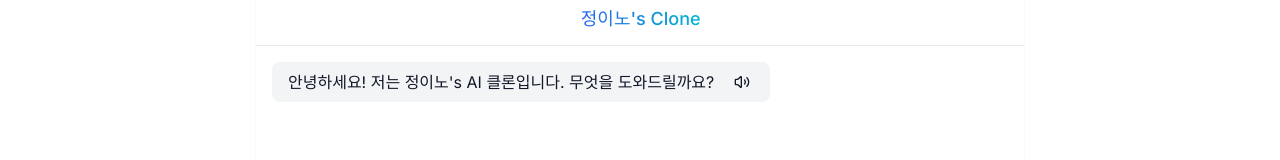
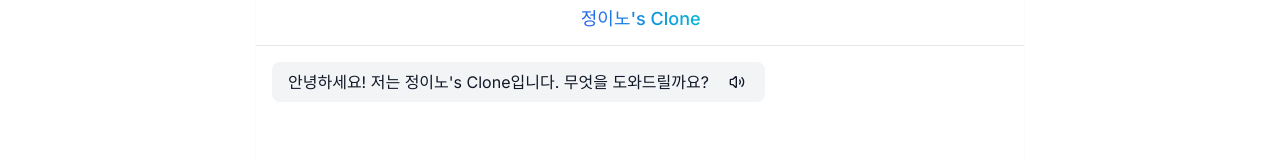
Before and after one commit to innocurve/personalPR-template, a Next.js app: page /chat in a window 1280 px wide. Shown: the part 175-335 px from the top of the page. Built offline with nearby package versions, Linux system fonts and the light colour scheme.

Commit message:
초기메시지 개선2

```diff
--- a/app/chat/page.tsx
+++ b/app/chat/page.tsx
@@ -15,7 +15,7 @@ import { storage } from '../utils/storage'
 import WaveformIcon from '../components/WaveformIcon'
 
 const initialMessages = {
-  ko: "안녕하세요! 저는 정이노's AI 클론입니다. 무엇을 도와드릴까요?",
+  ko: "안녕하세요! 저는 정이노's Clone입니다. 무엇을 도와드릴까요?",
   en: "Hello! I'm Jeong Ino's Clone. How can I help you?",
   ja: "こんにちは！イノ's Cloneです。どのようにお手伝いできますか？",
   zh: "你好！我是Jeong Ino's Clone。我能为您做些什么？"
```
